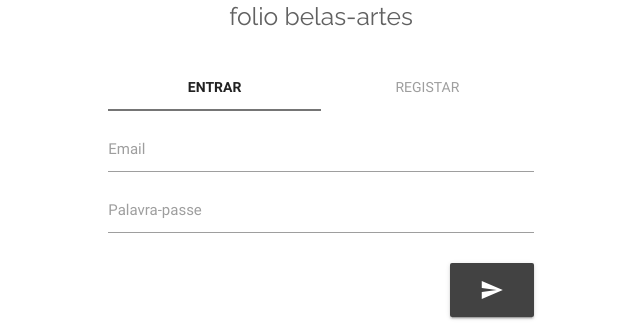
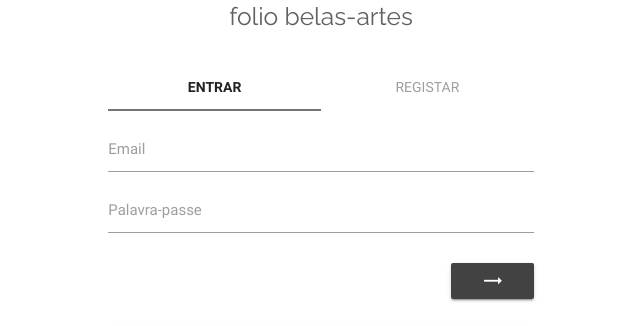
Before and after one commit to Bartmr/galeria-virtual-fbaul_prototipo-ui, a website: page index.html in a window 1280 px wide. Shown: the part 143-469 px from the top of the page, without its empty margins (319-959 px from the left). Drawn offline with nearby package versions, Linux system fonts and the light colour scheme.

Commit message:
smaller submit box

```diff
--- a/app/components/auth/login/login.template.html
+++ b/app/components/auth/login/login.template.html
@@ -15,7 +15,7 @@
         <div class="section"></div>
         <div class="row">
             <div class="col s12 right-align">
-                <button type="submit" class="waves-effect waves-light btn btn-large" ng-class="{'grey darken-3' : !invalid,'red darken-3' : invalid}"><i class="material-icons">send</i></button>
+                <button type="submit" class="waves-effect waves-light btn" ng-class="{'grey darken-3' : !invalid,'red darken-3' : invalid}"><i class="material-icons" style="font-size: 1.5rem">trending_flat</i></button>
             </div>
 
 
```
